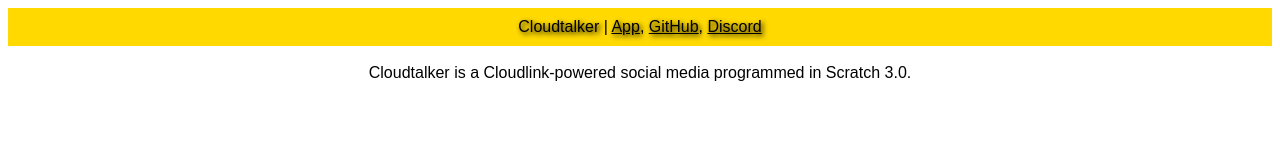
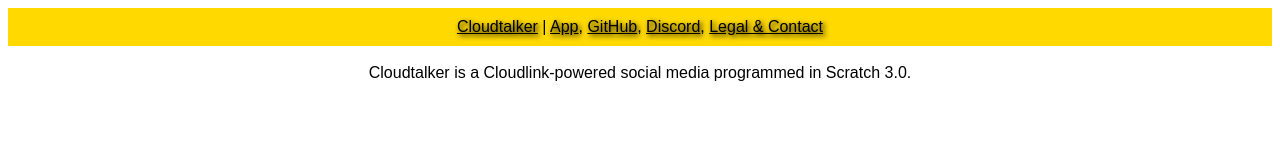
Before and after one commit to Cloudtalker/Cloudtalker-Website, a plain HTML site: page index.html in a window 1280 px wide. Drawn offline with Linux system fonts and the light colour scheme.

Commit message:
Update index.html

```diff
--- a/index.html
+++ b/index.html
@@ -6,7 +6,7 @@
   </head>
   <body>
     <div class="nav">
-      <a src="/">Cloudtalker</a> | <a href="https://app.cloudtalker.net/">App</a>, <a href="https://github.com/Cloudtalker">GitHub</a>, <a href="https://discord.gg/HqAANx577w">Discord</a>
+      <a href="/">Cloudtalker</a> | <a href="https://app.cloudtalker.net/">App</a>, <a href="https://github.com/Cloudtalker">GitHub</a>, <a href="https://discord.gg/HqAANx577w">Discord</a>, <a href="/legal">Legal & Contact</a>
     </div><br>
     Cloudtalker is a Cloudlink-powered social media programmed in Scratch 3.0.
   </body>
```
